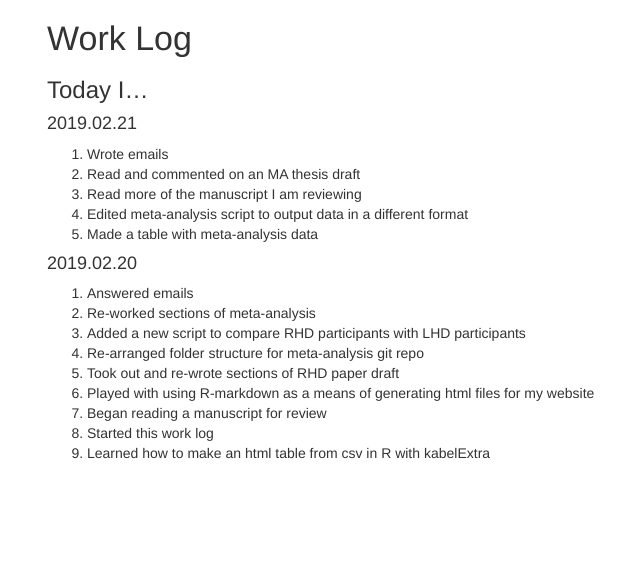
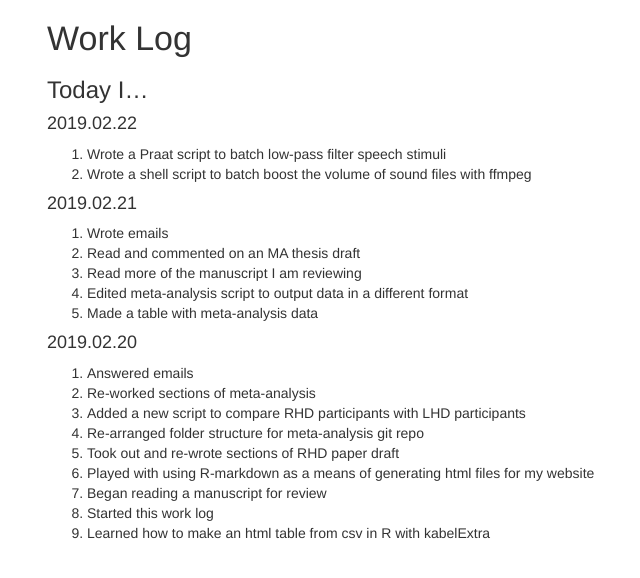
Before and after one commit to ethanweed/ethanweed.github.io, a Jekyll site: the page worklog/WorkLog.html, which Jekyll copies as it is, in a window 1280 px wide. Shown: the top 578 px of the page, without its empty margins (138-778 px from the left). Built offline with Jekyll 4.4.1, drawn with Linux system fonts in a browser that asks for light colours.

Commit message:
worklog update

```diff
--- a/worklog/WorkLog.Rmd
+++ b/worklog/WorkLog.Rmd
@@ -4,6 +4,10 @@ output: html_document
 # Work Log
 
 ### Today I...
+
+#### 2019.02.22
+1. Wrote a Praat script to batch low-pass filter speech stimuli
+1. Wrote a shell script to batch boost the volume of sound files with ffmpeg
 
 #### 2019.02.21
 1. Wrote emails
--- a/worklog/WorkLog.html
+++ b/worklog/WorkLog.html
@@ -126,6 +126,13 @@ $(document).ready(function () {
 <div id="today-i" class="section level3">
 <h3>Today I…</h3>
 <div id="section" class="section level4">
+<h4>2019.02.22</h4>
+<ol style="list-style-type: decimal">
+<li>Wrote a Praat script to batch low-pass filter speech stimuli</li>
+<li>Wrote a shell script to batch boost the volume of sound files with ffmpeg</li>
+</ol>
+</div>
+<div id="section-1" class="section level4">
 <h4>2019.02.21</h4>
 <ol style="list-style-type: decimal">
 <li>Wrote emails</li>
@@ -135,7 +142,7 @@ $(document).ready(function () {
 <li>Made a table with meta-analysis data</li>
 </ol>
 </div>
-<div id="section-1" class="section level4">
+<div id="section-2" class="section level4">
 <h4>2019.02.20</h4>
 <ol style="list-style-type: decimal">
 <li>Answered emails</li>
```
